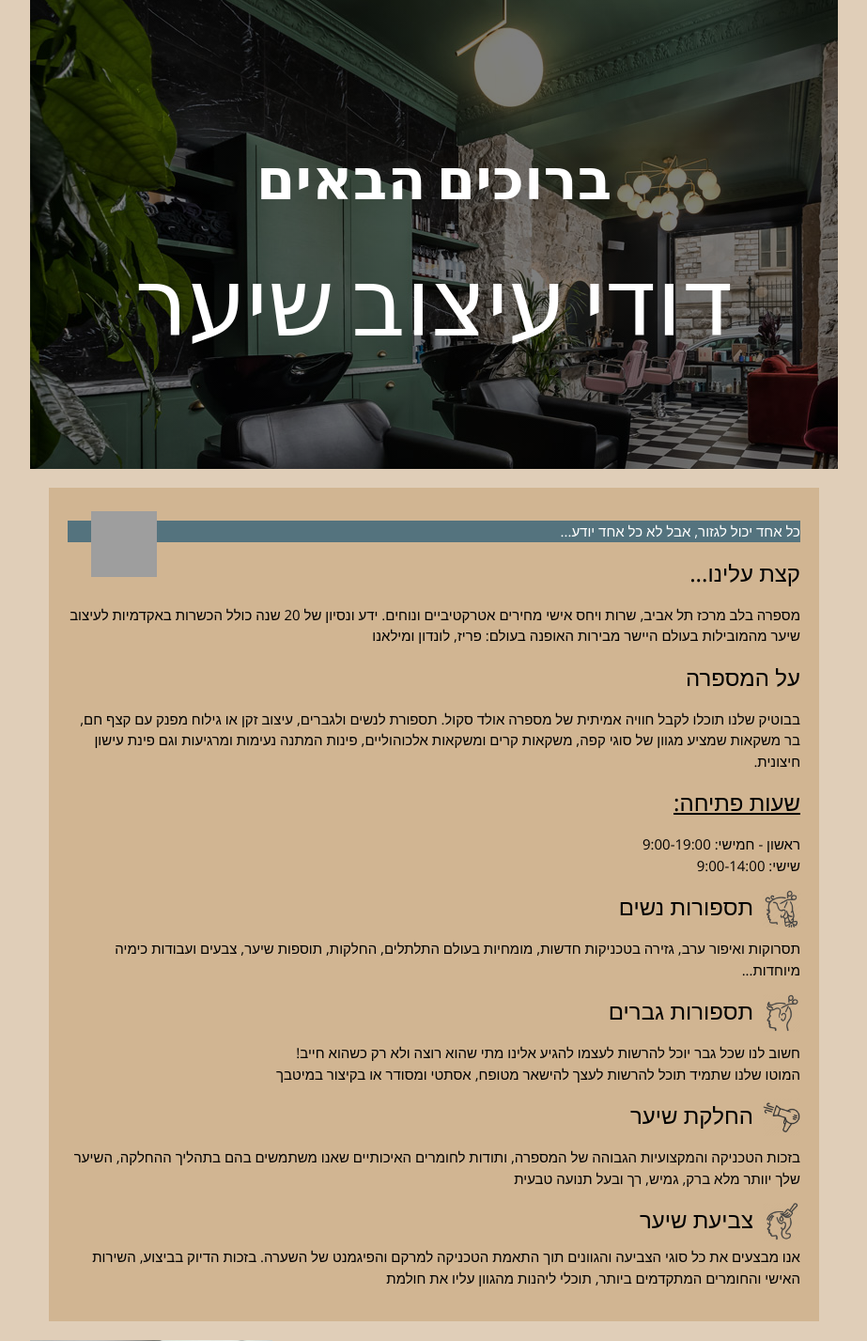
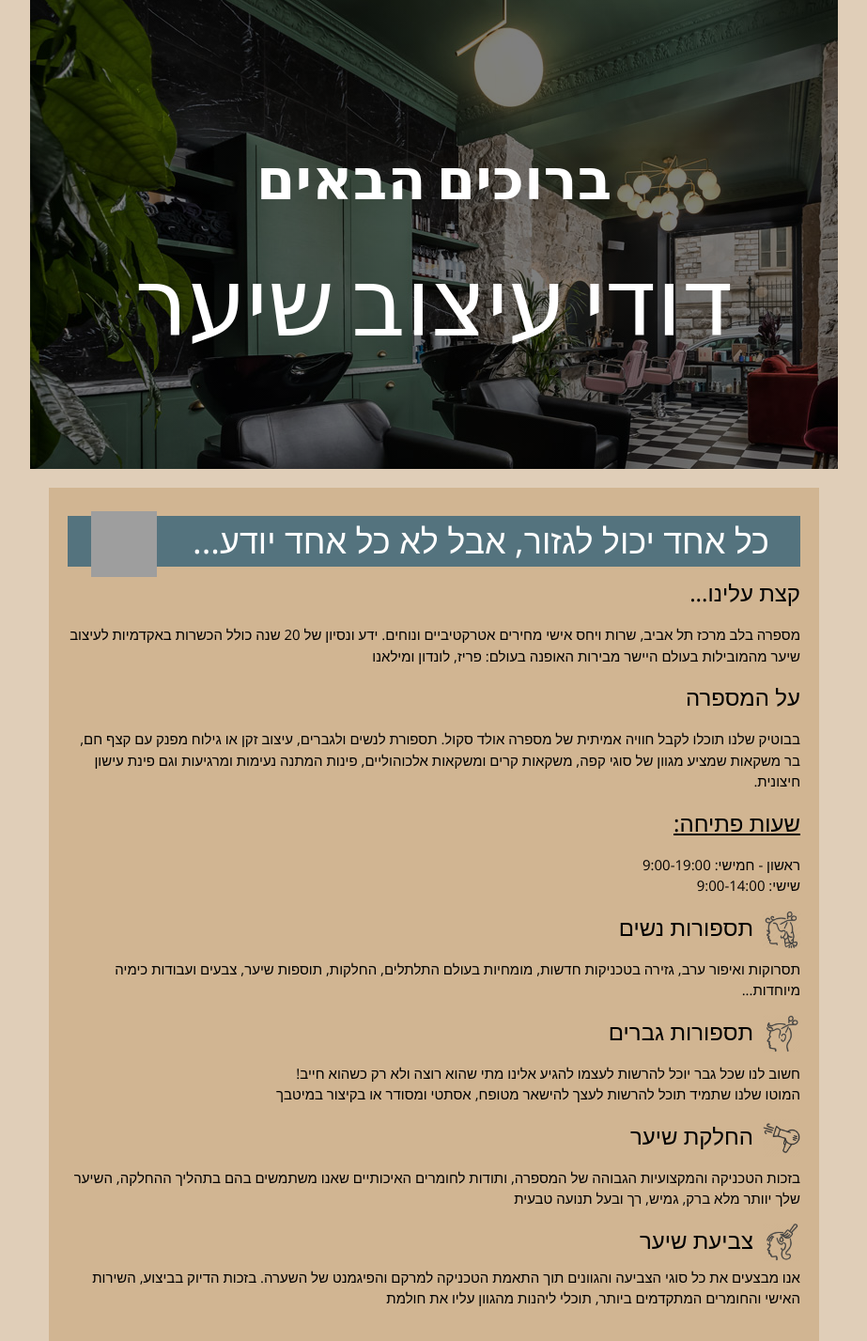
Before and after one commit to Nitaybb/web-project-g12, a Flask app: page /home in a window 1280 px wide. Shown: the part 51-1478 px from the top of the page at 94% size, without its empty margins (178-1101 px from the left). Run offline with Flask 2, Linux system fonts and the light colour scheme; grey boxes are pictures that could not be loaded.

Commit message:
haader change

```diff
--- a/templates/home_page.html
+++ b/templates/home_page.html
@@ -21,7 +21,7 @@
         </div>
     </div>
     <div class="about">
-        <img  id="S" src="/static/images/home_page_images/Scissors.png"  STYLE="float: left; margin-right:0px"/> <p id="title1">כל אחד יכול לגזור, אבל לא כל אחד יודע...</p>
+        <img  id="S" src="/static/images/home_page_images/Scissors.png"  STYLE="float: left; margin-right:0px"/> <h1 id="title1">כל אחד יכול לגזור, אבל לא כל אחד יודע...</h1>
         <h3> קצת עלינו...</h3>
         <p> מספרה בלב מרכז תל אביב, שרות ויחס אישי מחירים אטרקטיביים ונוחים. ידע ונסיון של 20 שנה כולל הכשרות באקדמיות לעיצוב שיער מהמובילות בעולם היישר מבירות האופנה בעולם: פריז, לונדון ומילאנו</p>
         <h3 >על המספרה</h3>
```
